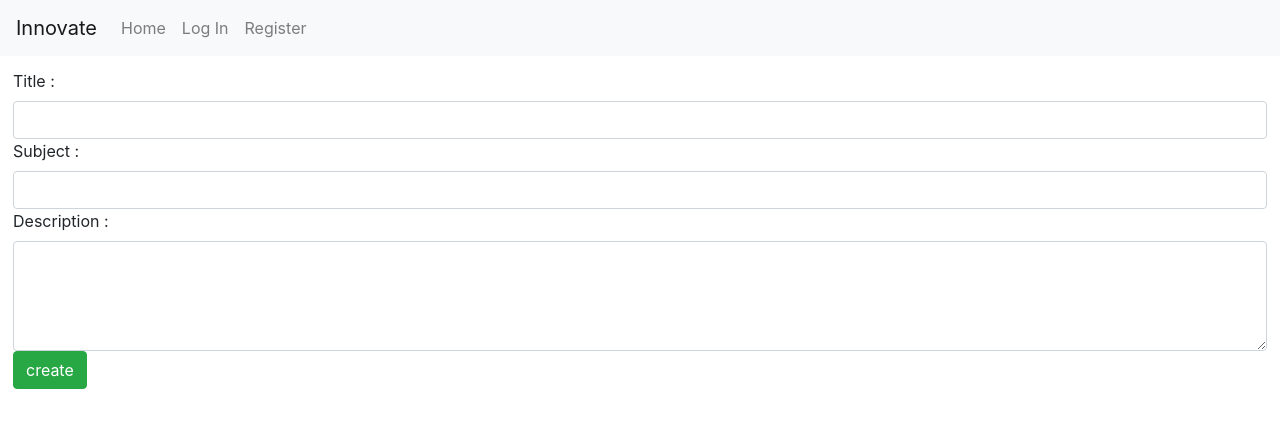
After one commit to Babithakumari/codefury, a Django app: page /innovate/create in a window 1280 px wide. The commit adds this page. Shown: the top 428 px of the page. Run offline with Django 4.2, Linux system fonts and the light colour scheme; some libraries are stand-ins or nearby versions.

Commit message:
create completed

```diff
--- a/innovate/models.py
+++ b/innovate/models.py
@@ -8,11 +8,10 @@ class User(AbstractUser):
 class Startup(models.Model):
     name = models.CharField(max_length = 30)
     founder = models.ForeignKey("User", on_delete=models.CASCADE, related_name="founder")
-    members = models.ManyToManyField("User", related_name="members")
+    members = models.ManyToManyField("User", related_name="members", blank=True)
     subject = models.CharField(max_length=50)
     description = models.CharField(max_length=500)
-    investors = models.ManyToManyField("User", related_name="investments")
-    status = models.CharField(max_length = 100)
+    investors = models.ManyToManyField("User", related_name="investments", blank=True)
     timestamp = models.DateTimeField(auto_now_add=True)
 
     def serialize(self):
--- a/innovate/static/innovate/styles.css
+++ b/innovate/static/innovate/styles.css
@@ -2,3 +2,14 @@
     padding:8px;
     margin:4px;
 }
+
+
+#new{
+    padding:8px;
+    margin:5px;
+
+
+}
+#edit{
+    margin:4px;
+}
--- /dev/null
+++ b/innovate/templates/innovate/create.html
@@ -0,0 +1,41 @@
+{% extends "innovate/layout.html" %}
+
+{% block body %}
+
+<form method="Post" action="{% url 'create' %}"  id="new">
+    {% csrf_token %}
+
+         <div>
+            <label for="title" class="form-label">Title : </label>
+            <input type="text" id="title" class="form-control" name="title">
+        </div>
+
+
+          <div>
+            <label for="subject" class="form-label">Subject : </label>
+            <input type="text" id="subject" class="form-control" name="subject">
+          </div>
+
+
+          <div>
+            <label for="description" class="form-label">Description : </label>
+            <textarea id="description" name="description" rows="4" cols="50" class="form-control">
+              </textarea>
+          </div>
+
+          <input type="submit" value="create" class="btn btn-success">
+
+
+
+</form>
+
+
+
+
+
+
+{% endblock %}
+
+<script>
+
+</script>
--- a/innovate/templates/innovate/layout.html
+++ b/innovate/templates/innovate/layout.html
@@ -24,7 +24,7 @@
                 </li>
                 {% if user.is_authenticated %}
                 <li class="nav-item">
-                    <a class="nav-link" href="{% url 'logout' %}">Create</a>
+                    <a class="nav-link" href="{% url 'create' %}">Create</a>
                 </li>
 
                 <li class="nav-item">
--- a/innovate/urls.py
+++ b/innovate/urls.py
@@ -4,6 +4,8 @@ from . import views
 
 urlpatterns = [
     path('',views.index,name="index"),
+    path("create", views.create, name="create"),
+
     path("login", views.login_view, name="login"),
     path("logout", views.logout_view, name="logout"),
     path("register", views.register, name="register")
--- a/innovate/views.py
+++ b/innovate/views.py
@@ -8,14 +8,24 @@ from django.urls import reverse
 # Create your views here.
 def index(request):
     # get all startup ideas
-    all_startups = Startup.objects.all()
-
-
+    all_startups = Startup.objects.order_by("-timestamp").all()
     return render(request, "innovate/index.html",{
         "startups":all_startups
 
     })
 
+def create(request):
+    if request.method == "POST":
+        # validate new startup
+        n = request.POST["title"]
+        d = request.POST["description"]
+        s = request.POST["subject"]
+        new_startup = Startup(name=n, description=d, subject=s, founder=request.user)
+        new_startup.save()
+        return HttpResponseRedirect(reverse("index"))
+
+
+    return render(request, "innovate/create.html")
 
 def login_view(request):
     if request.method == "POST":
```
Also changed, not shown: innovate/templates/innovate/index.html (+8 -2 lines), db.sqlite3, innovate/migrations/0004_remove_startup_status_alter_startup_investors_and_more.py (added).
